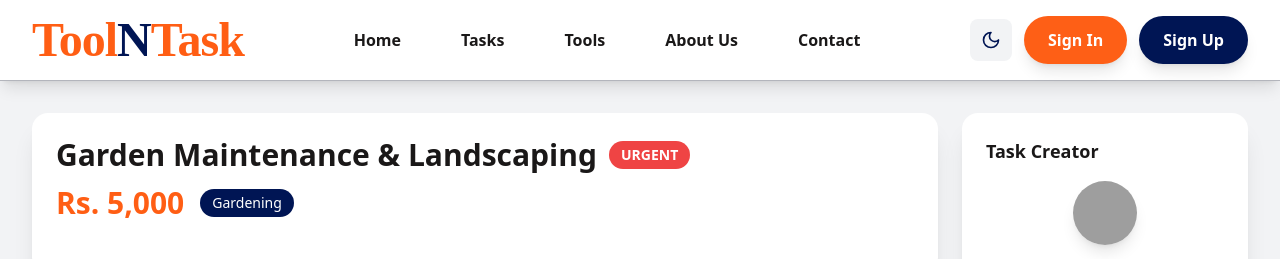
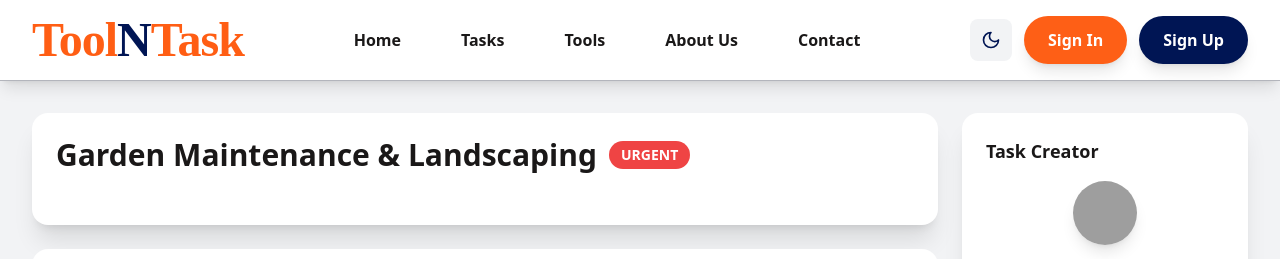
Before and after one commit to SeneshFitzroy/ToolnTask, a Next.js app: page /tasks/1 in a window 1280 px wide. Shown: the top 259 px of the page. Built offline with nearby package versions, Linux system fonts and the light colour scheme; grey boxes are pictures that could not be loaded; a web font is replaced by a local one.

Commit message:
feat: Enhanced pages/tasks/[id].tsx,  - Detailed changes: diff --git a/pages/tasks/[id].tsx b/pages/tasks/[i... at 01:58 PM +0530, July 03, 2025

```diff
--- a/pages/tasks/[id].tsx
+++ b/pages/tasks/[id].tsx
@@ -203,15 +203,6 @@ export default function TaskDetail() {
                           URGENT
                         </span>
                       )}
-                    </div>
-                    <div className="flex items-center gap-4 mb-3">
-                      <span className="text-3xl font-black" style={{ color: '#FF5E14' }}>
-                        {task.price}
-                      </span>
-                      <span className="px-3 py-1 text-sm font-medium rounded-full"
-                            style={{ backgroundColor: '#001554', color: '#FFFFFF' }}>
-                        {task.category}
-                      </span>
                     </div>
                   </div>
                 </div>
```
